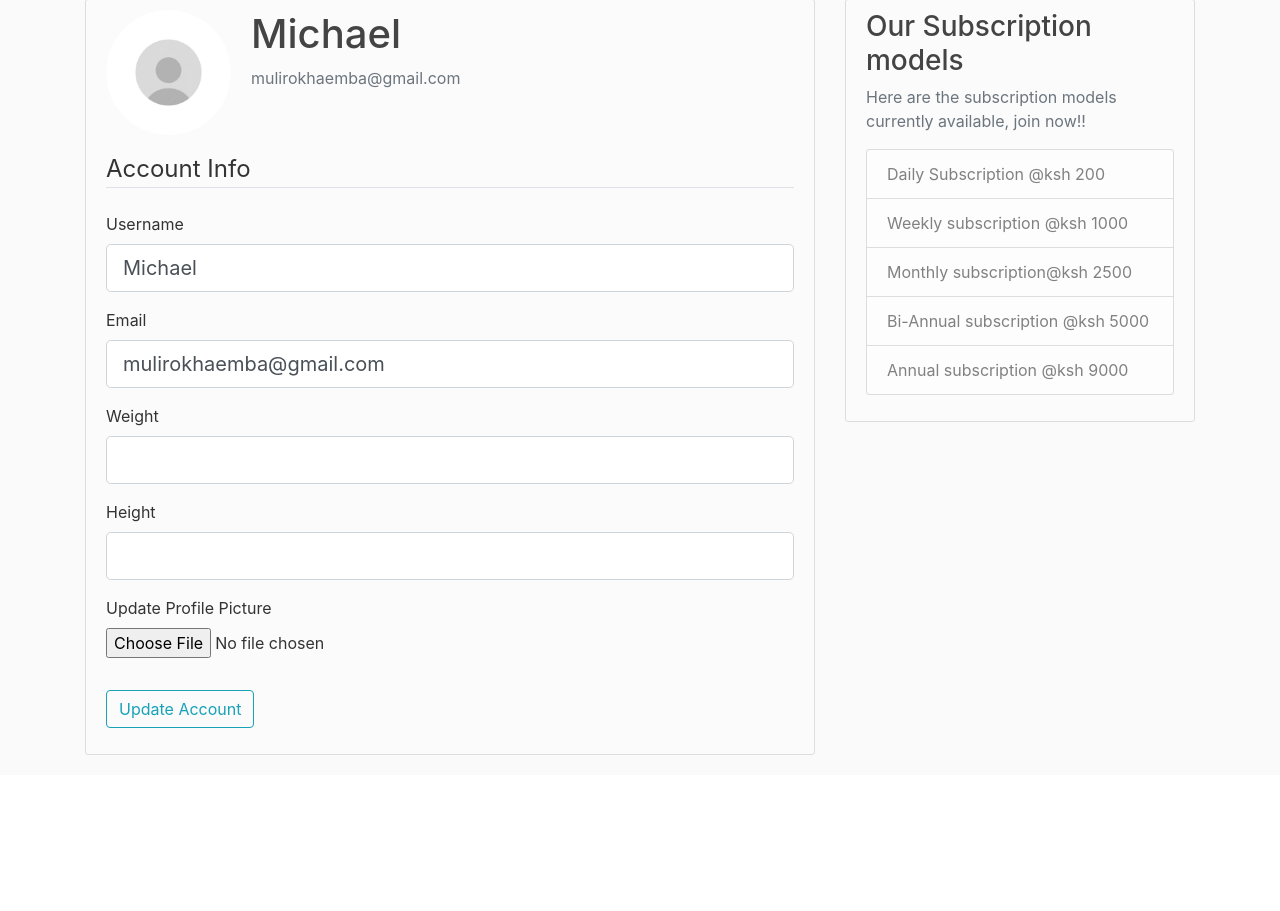
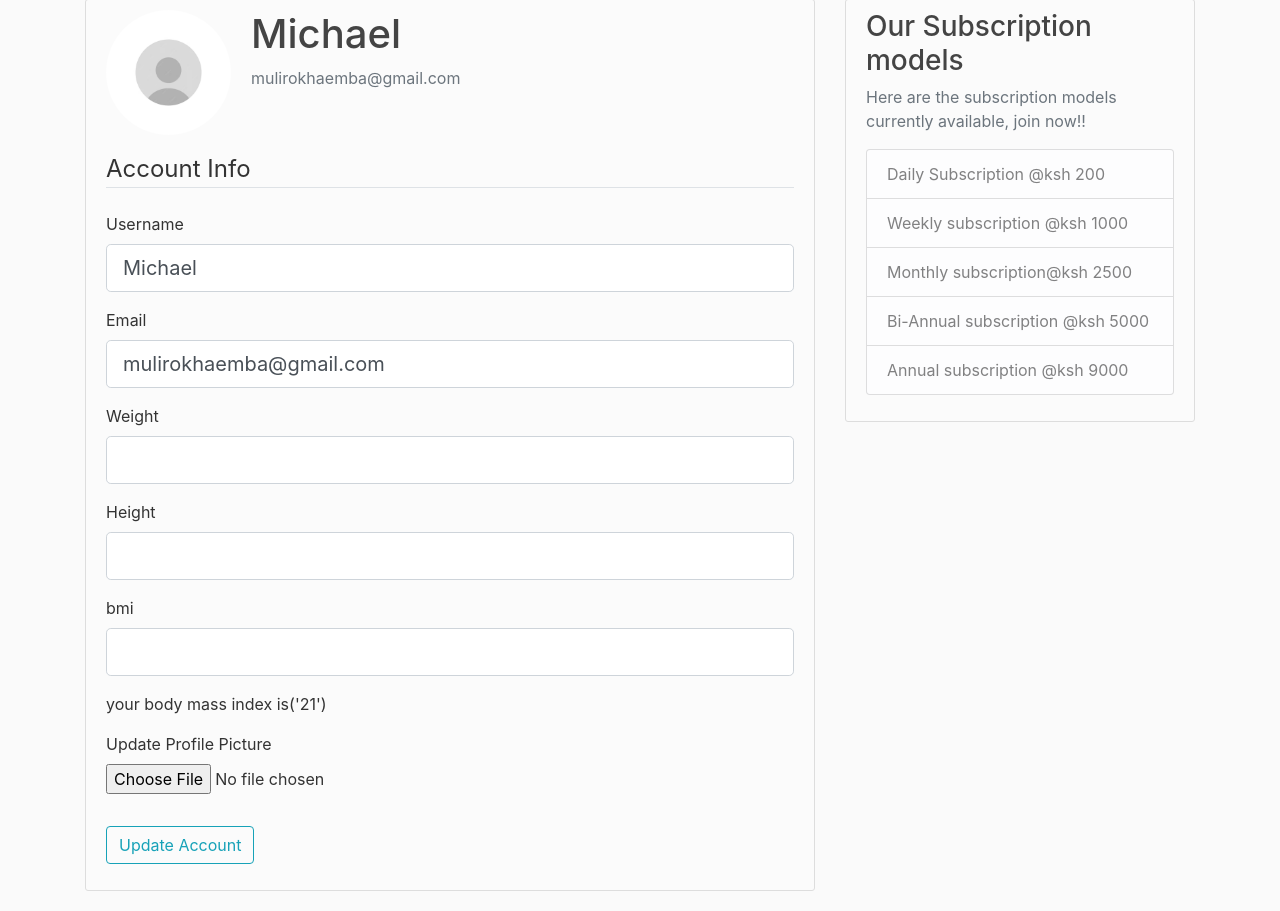
Before and after one commit to Muliro1/fitness_club_mgt, a Flask app: page /account in a window 1280 px wide. Shown: the part 81-992 px from the top of the page. Before the commit the page ends 836 px from the top, so only its background shows below. Run offline with Flask 3, Linux system fonts and the light colour scheme; a user stored in the database is signed in; some libraries are stand-ins or nearby versions.

Commit message:
functional

```diff
--- a/app/forms.py
+++ b/app/forms.py
@@ -39,12 +39,11 @@ class AccountUpdateForm(FlaskForm):
                            validators=[DataRequired(), Length(min=2, max=20)])
     email = StringField('Email',
                         validators=[DataRequired(), Email()])
-    weight = DecimalField('Weight',
+    weight = FloatField('Weight',
                           validators=[DataRequired()])
-    height = DecimalField('Height',
+    height = FloatField('Height',
                           validators=[DataRequired()])
-    body_mass_index = DecimalField('BMI',
-                          validators=[DataRequired()])
+    body_mass_index = FloatField('bmi')
     picture = FileField('Update Profile Picture', validators=[FileAllowed(['jpg', 'png'])])
     submit = SubmitField('Update Account')
 
@@ -60,6 +59,7 @@ class AccountUpdateForm(FlaskForm):
             if email:
                 raise ValidationError('Email is already taken, please choose a different one.')
 
+
 class PostForm(FlaskForm):
     title = StringField('Title', validators=[DataRequired()])
     content = TextAreaField('Content', validators=[DataRequired()])
--- a/app/templates/account.html
+++ b/app/templates/account.html
@@ -68,6 +68,22 @@
                     {% endif %}
                 </div>
                 <div class="form-group">
+                    {{ form.body_mass_index.label(class="form-control-label") }}
+
+                    {% if form.body_mass_index.errors %}
+                        {{ form.body_mass_index(class="form-control form-control-lg is-invalid") }}
+                        <div class="invalid-feedback">
+                            {% for error in form.body_mass_index.errors %}
+                                <span>{{ error }}</span>
+                            {% endfor %}
+                        </div>
+                    {% else %}
+                        {{ form.body_mass_index(class="form-control form-control-lg") }}
+                    {% endif %}
+                </div>
+                <p>{{ current_user.fitness_status[-1] }}</p>
+
+                <div class="form-group">
                     {{ form.picture.label() }}
                     {{ form.picture(class="form-control-file") }}
                     {% if form.picture.errors %}
--- a/app/views.py
+++ b/app/views.py
@@ -2,7 +2,7 @@ from app import app, db, bcrypt
 from sqlalchemy.event import listen
 from flask import render_template, url_for, flash, redirect, request, abort
 from app.forms import RegistrationForm, LoginForm, AccountUpdateForm, PostForm
-from app.models import User, Post
+from app.models import User, Post, Physical
 from flask_login import login_user, current_user, logout_user, login_required
 import secrets
 import os
@@ -115,14 +115,18 @@ def account():
         if form.picture.data:
             pic_file = save_profile_picture(form.picture.data)
             current_user.image_file = pic_file
+        bmi = form.weight.data / form.height.data ** 2
+        physical = Physical(weight=form.weight.data, height=form.height.data, user_id=current_user.id, bmi=bmi)
         current_user.username = form.username.data
         current_user.email = form.email.data
+        db.session.add(physical)
         db.session.commit()
         flash('Your account info has been updated successfully', 'success')
         return redirect(url_for('account'))
     elif request.method == 'GET':
         form.username.data = current_user.username
         form.email.data = current_user.email
+        #form.body_mass_index.data = current_user.fitness_status[-1]
     image_file = url_for('static', filename='pics/' + current_user.image_file)
     return render_template('account.html', title='Account', image_file=image_file, form=form)
 
```
Also changed, not shown: instance/fitness.db.
